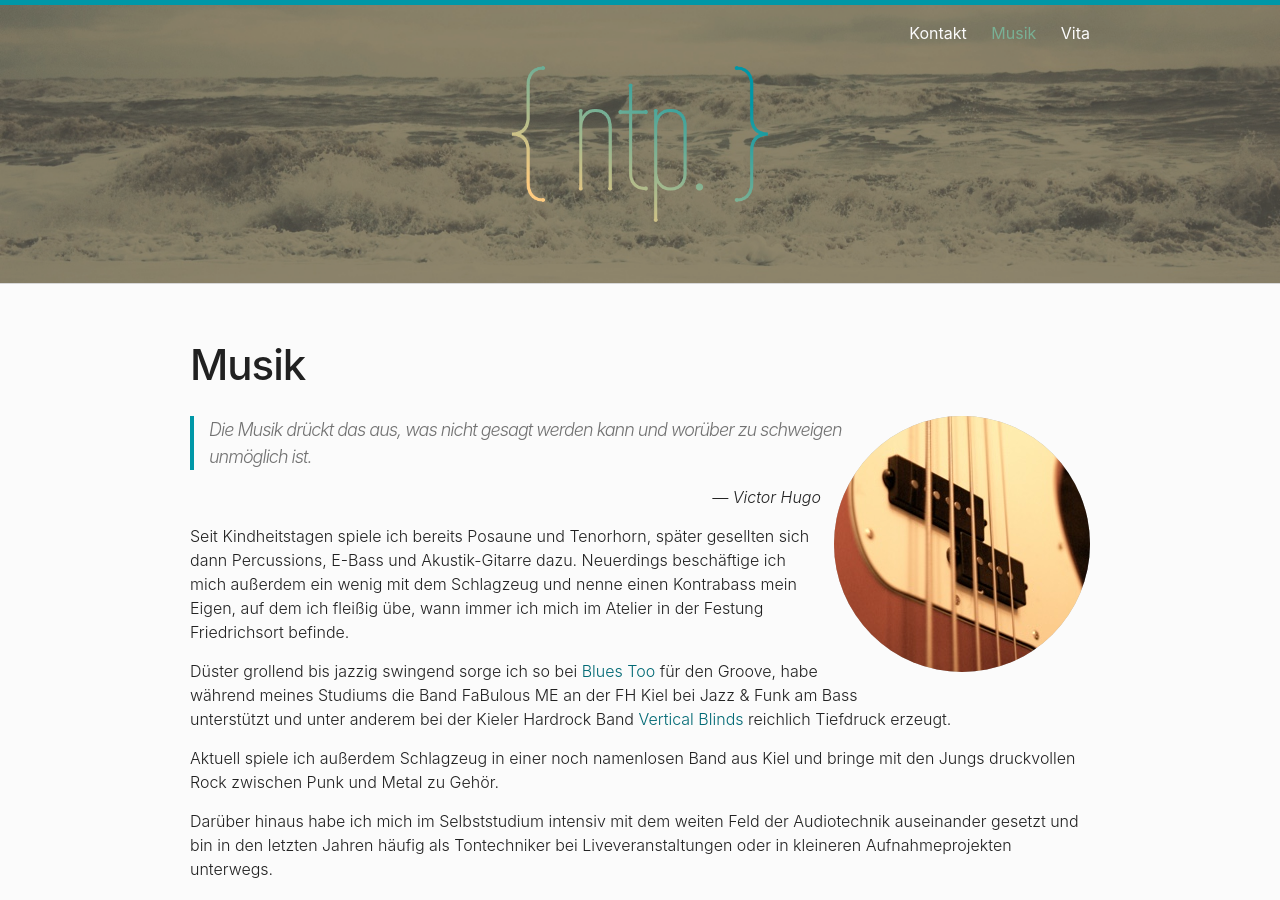
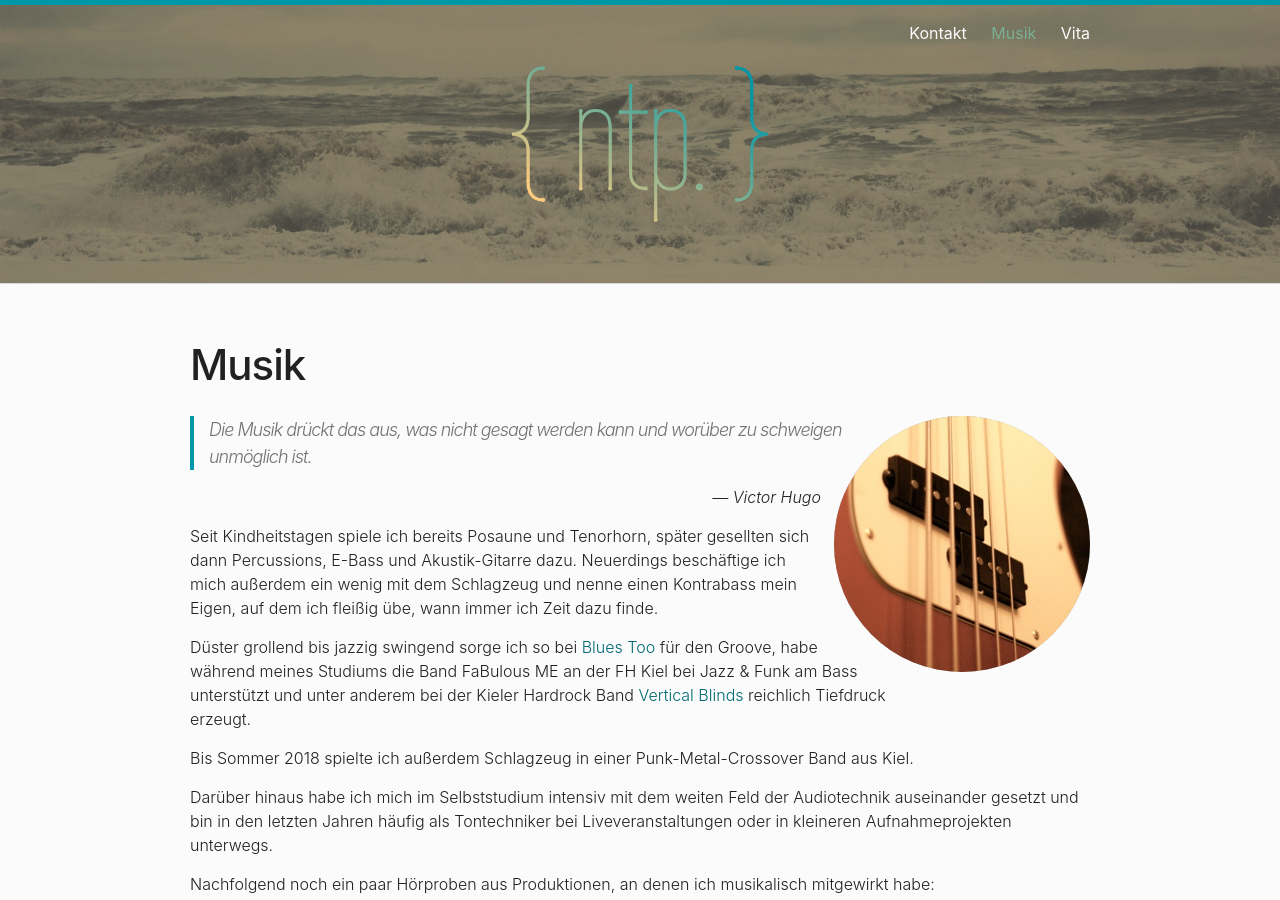
Before and after one commit to entepe85/entepe-2017, a Jekyll site: the page built from music/music.md, in a window 1280 px wide and 900 px high. Built offline with Jekyll 4.4.1, drawn with Linux system fonts in a browser that asks for light colours.

Commit message:
Update music text

```diff
--- a/music/music.md
+++ b/music/music.md
@@ -13,13 +13,13 @@
     </div>
     <div class="row">
         <p>
-            Seit Kindheitstagen spiele ich bereits Posaune und Tenorhorn, später gesellten sich dann Percussions, E-Bass und Akustik-Gitarre dazu. Neuerdings beschäftige ich mich außerdem ein wenig mit dem Schlagzeug und nenne einen Kontrabass mein Eigen, auf dem ich fleißig übe, wann immer ich mich im Atelier in der Festung Friedrichsort befinde.
+            Seit Kindheitstagen spiele ich bereits Posaune und Tenorhorn, später gesellten sich dann Percussions, E-Bass und Akustik-Gitarre dazu. Neuerdings beschäftige ich mich außerdem ein wenig mit dem Schlagzeug und nenne einen Kontrabass mein Eigen, auf dem ich fleißig übe, wann immer ich Zeit dazu finde.
         </p>
         <p>
             Düster grollend bis jazzig swingend sorge ich so bei <a href="http://www.bluestoo.de/" target="_blank">Blues Too</a> für den Groove, habe während meines Studiums die Band FaBulous ME an der FH Kiel bei Jazz & Funk am Bass unterstützt und unter anderem bei der Kieler Hardrock Band <a href="https://www.facebook.com/pages/Vertical-Blinds/667924916593648" target="_blank">Vertical Blinds</a> reichlich Tiefdruck erzeugt.
         </p>
         <p>
-            Aktuell spiele ich außerdem Schlagzeug in einer noch namenlosen Band aus Kiel und bringe mit den Jungs druckvollen Rock zwischen Punk und Metal zu Gehör.
+            Bis Sommer 2018 spielte ich außerdem Schlagzeug in einer Punk-Metal-Crossover Band aus Kiel.
         </p>
         <p>
             Darüber hinaus habe ich mich im Selbststudium intensiv mit dem weiten Feld der Audiotechnik auseinander gesetzt und bin in den letzten Jahren häufig als Tontechniker bei Liveveranstaltungen oder in kleineren Aufnahmeprojekten unterwegs.
```
